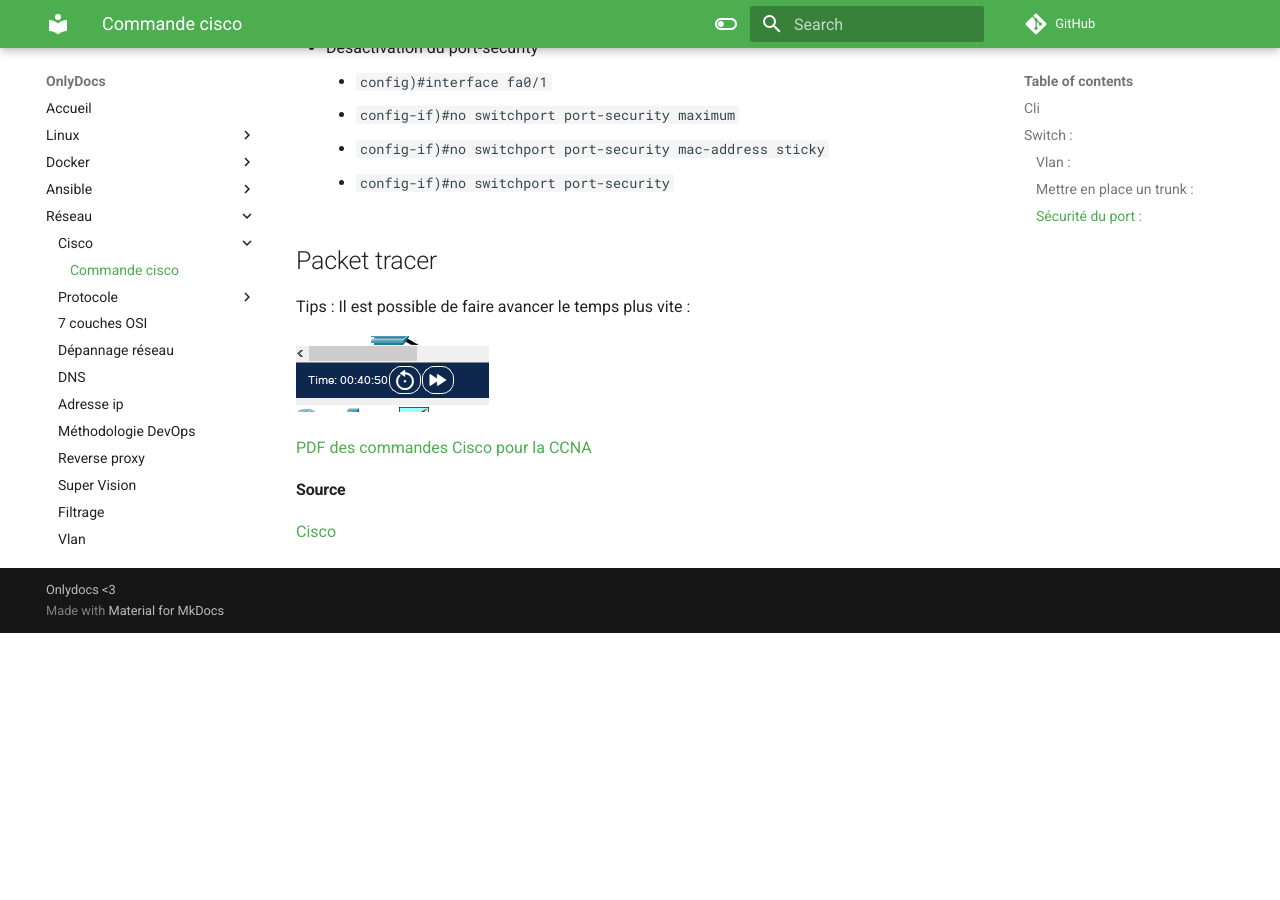
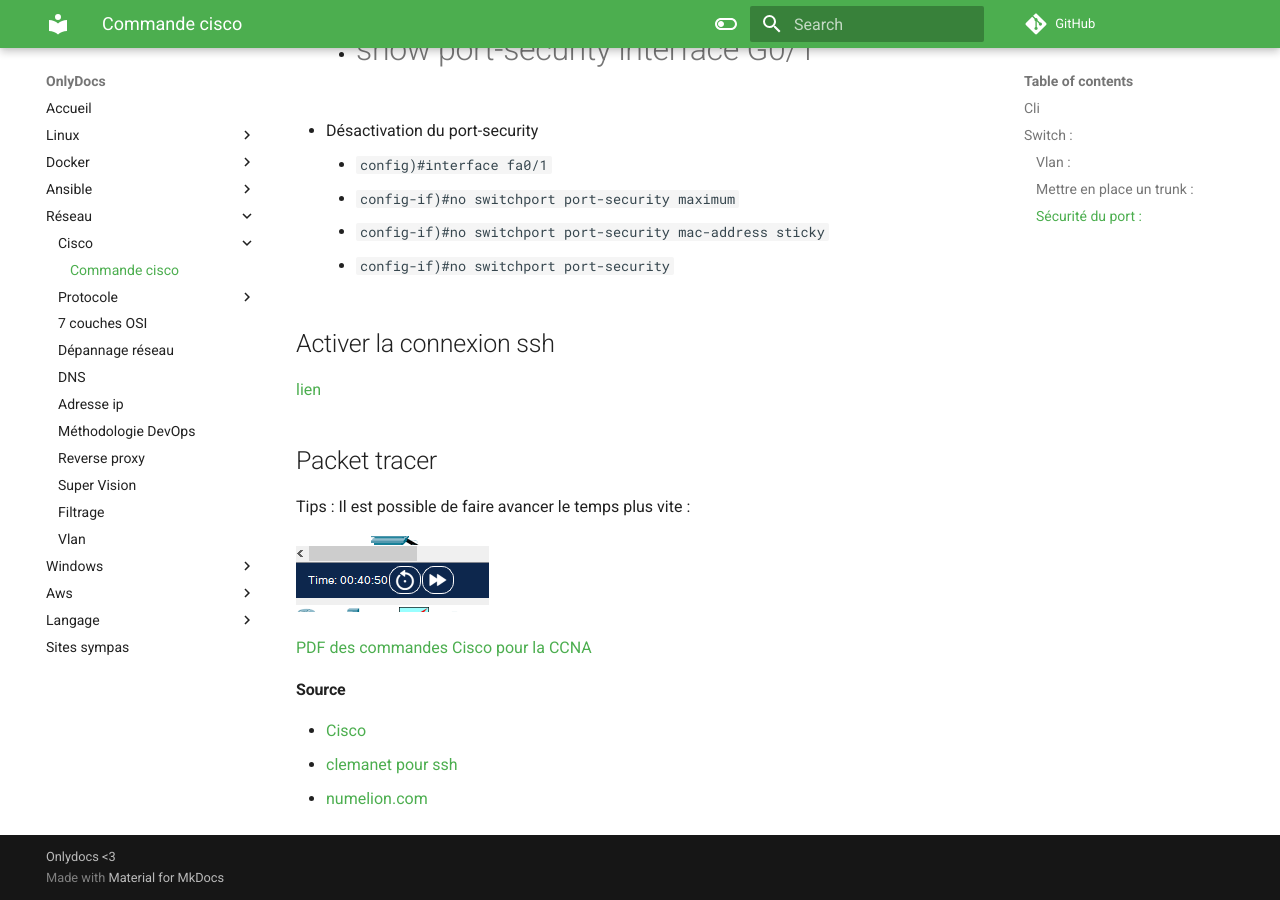
Before and after one commit to Theonlymore/OnlyDocs, an MkDocs documentation site: the page built from docs/reseau/cisco/commandeCisco.md, in a window 1280 px wide and 900 px high, scrolled down 2321 px. Built offline with MkDocs 1.6.1 and Material for MkDocs 9.7.7, drawn with Linux system fonts in a browser that asks for light colours; comment, search, counter and statistics services are not loaded; before the commit the page ends 2954 px from its top, so only the background shows below that; some of the changed text lies outside the part shown.

```diff
--- a/docs/reseau/cisco/commandeCisco.md
+++ b/docs/reseau/cisco/commandeCisco.md
@@ -82,6 +83,10 @@ config)#banner motd &
       - `config-if)#no switchport port-security`
 
 
+## Activer la connexion ssh
+
+[lien](https://www.clemanet.com/activation-ssh.php)
+
 ## Packet tracer
 
 Tips : Il est possible de faire avancer le temps plus vite :
@@ -91,6 +96,8 @@ Tips : Il est possible de faire avancer le temps plus vite :
 [PDF des commandes Cisco pour la CCNA](commandesCisco.pdf)
 
 
+
 #### Source
-
-[Cisco](https://www.cisco.com/c/en/us/support/docs/smb/switches/cisco-350-series-managed-switches/smb5722-configure-vlan-interface-ipv4-address-on-an-sx350-or-sg350x.html)
+- [Cisco](https://www.cisco.com/c/en/us/support/docs/smb/switches/cisco-350-series-managed-switches/smb5722-configure-vlan-interface-ipv4-address-on-an-sx350-or-sg350x.html)
+- [clemanet pour ssh](https://www.clemanet.com/activation-ssh.php)
+- [numelion.com](https://www.numelion.com/commandes-routeurs-cisco.html)
```
Also changed, not shown: other parts of docs/reseau/cisco/commandeCisco.md (+2 -1 lines), docs/linux/commandeLinux.md (+1 -0 lines), docs/linux/services/nagios.md (+2 -0 lines), docs/reseau/radius.md (added, +7 -0 lines).
